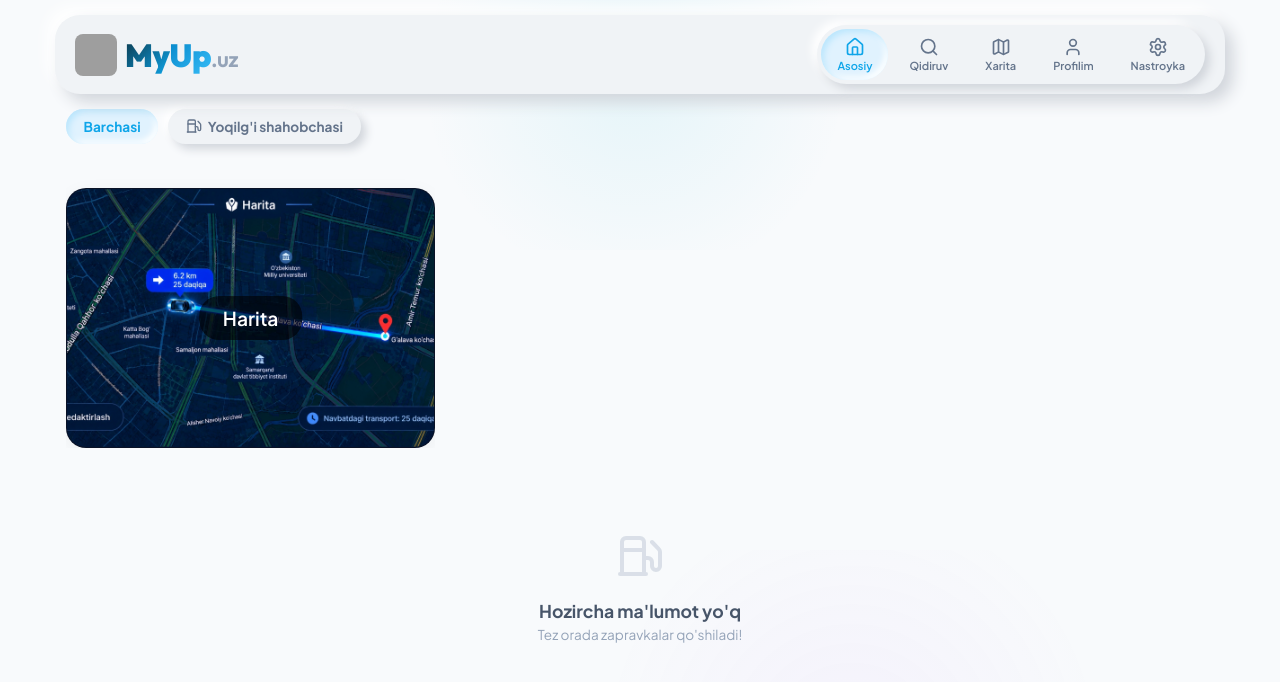
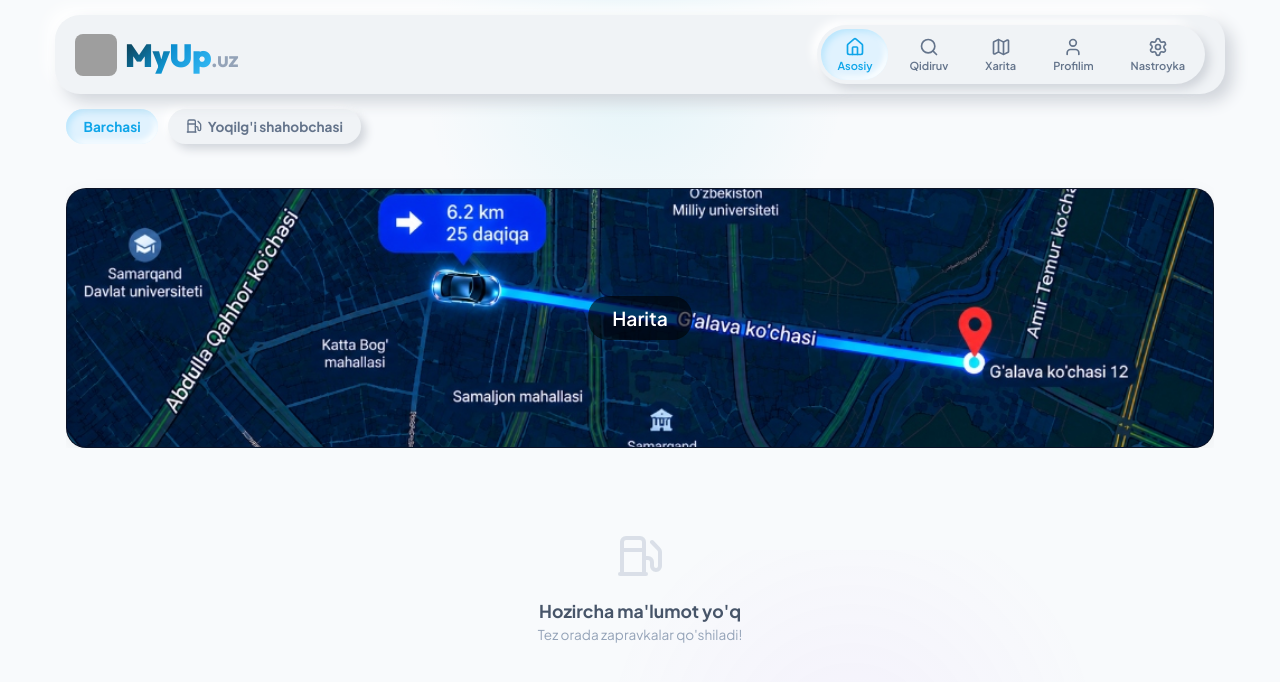
Before and after one commit to AyubFints/MyUp.uz, a React (Vite) app: page / in a window 1280 px wide. Shown: the top 682 px of the page. Built offline with nearby package versions, Linux system fonts and the light colour scheme; grey boxes are pictures that could not be loaded.

Commit message:
style: make map wrapper span full width of cards grid container

```diff
--- a/src/App.css
+++ b/src/App.css
@@ -2927,3 +2927,8 @@
     pointer-events: none;
   }
 }
+
+
+.compact-home-map-wrapper {
+  grid-column: 1 / -1;
+}
```
